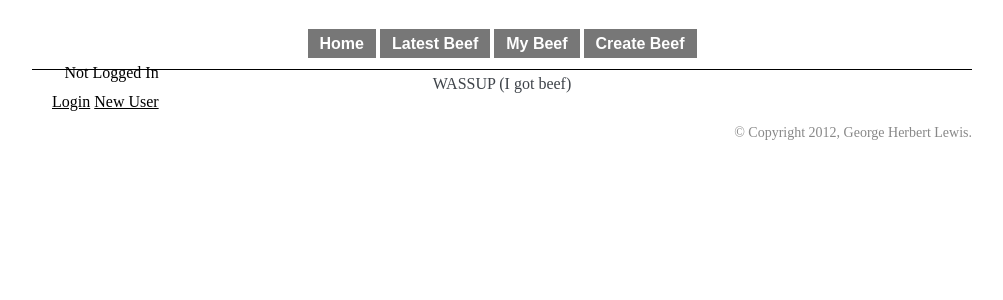
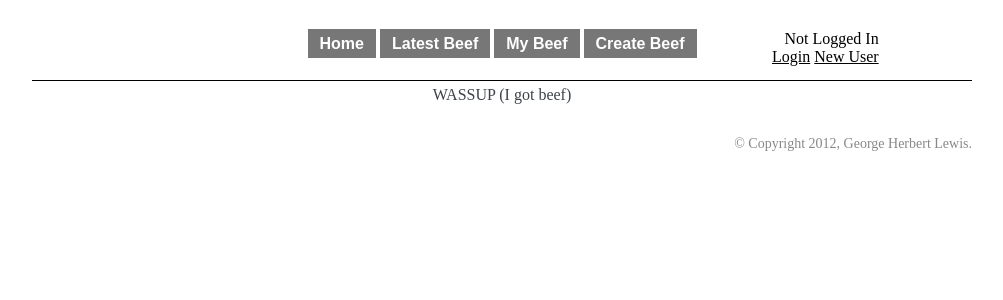
Before and after one commit to ghl3/IveGotBeef, a Flask app: page / in a window 1280 px wide. Shown: the top 300 px of the page, without its empty margins (138-1141 px from the left). Run offline with Flask 2, Linux system fonts and the light colour scheme; some libraries are stand-ins or nearby versions.

Commit message:
Finally header layout seems to work properly, but ugly coding (not my fault...)

```diff
--- a/static/flasky.css
+++ b/static/flasky.css
@@ -53,11 +53,13 @@ div.documentwrapper {
   margin-right: auto;
   text-align: center;
   margin-top: 20px;
+  min-height: 40px;
   border-bottom: 1px solid black;
   padding-bottom: 10px;
+
 }
 
-x
+
 #navebar_padding{
   width: 220px;
   float: left;
@@ -67,8 +69,11 @@ x
   /*width: 400px; */
   /*width: auto;*/
   width: 500px;
+  /*
   margin-left: auto;
   margin-right: auto;
+     */
+float: left;
 }
 
 #navebar {
@@ -97,6 +102,7 @@ nav a {
   text-align: right;
   float: left;
   margin-left: 20px;
+  line-height: 1.1em;
 }
 
 /*
--- a/templates/header.html
+++ b/templates/header.html
@@ -3,6 +3,7 @@
 <div id="header">
 
   <div id="navebar_padding">
+    &nbsp;
   </div>
 
   <div id="navebar_wrapper" >
@@ -14,8 +15,8 @@
     </nav>
   </div>
 
-  <div id="User">
-    <div id="CurrentUser">
+  <div id="navebar_padding">
+    <div id="User">
       {% if not current_user.is_anonymous() %}
       User Name: {{ current_user.name }} <br>
       <a href="/api/logout">Log Out</a>
```
